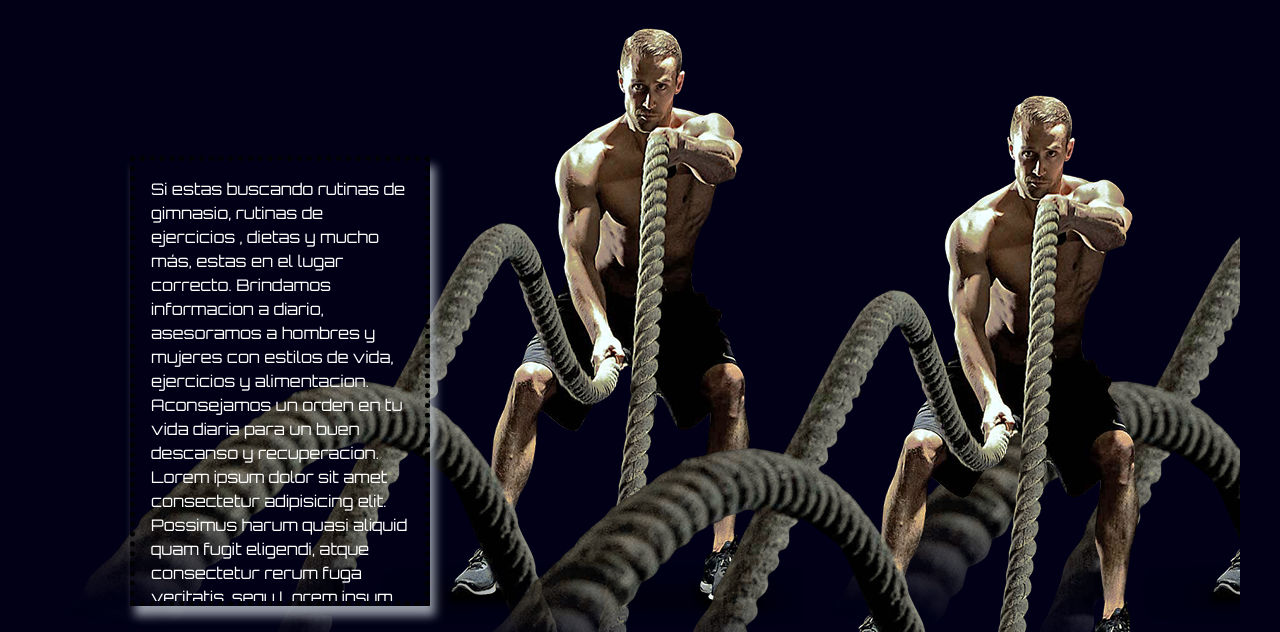
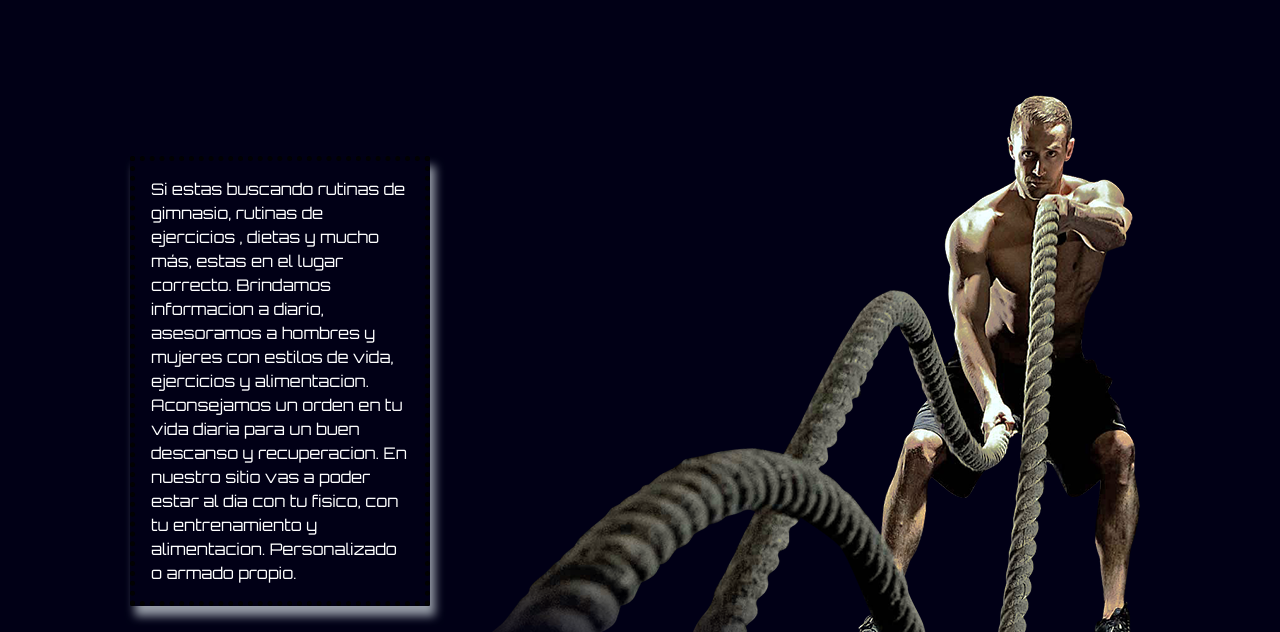
Before and after one commit to mariojulianperez/proyecto-fitnesselsker, a website: page index.html in a window 1280 px wide. Shown: the part 168-800 px from the top of the page. Drawn offline with nearby package versions, Linux system fonts and the light colour scheme.

Commit message:
sass no me acepta fondo

```diff
--- a/index.html
+++ b/index.html
@@ -63,11 +63,8 @@
                         Brindamos informacion a diario, asesoramos a hombres y mujeres con estilos de vida,
                         ejercicios y alimentacion. Aconsejamos un orden en tu vida diaria para un buen
                         descanso y recuperacion.
-                        Lorem ipsum dolor sit amet consectetur adipisicing elit.
-                        Possimus harum quasi aliquid quam fugit eligendi, atque consectetur rerum fuga veritatis,
-                        sequ
-                        Lorem ipsum dolor sit amet, consectetur adipisicing elit. Debitis nesc
-                        lalalalalalalaksjsjhdhdhdhdhdhdhdhdhdhdhdhdhdhdhdhddhdhdhdhdhdhdhh
+                        En nuestro sitio vas a poder estar al dia con tu fisico, con tu entrenamiento y alimentacion.
+                        Personalizado o armado propio.
                     </p>
                 </div>
                 <div class="hero__right">
--- a/scss/estilos.scss
+++ b/scss/estilos.scss
@@ -278,7 +278,7 @@
     display: flex;
     justify-content: center;
     align-items: center;
-    background-image: url(../pictures/posible-new-inicio.png);
+    background-image: none
   }
 
 
```
Also changed, not shown: css/estilos.css, pictures/world-map-fondo.svg (added).
